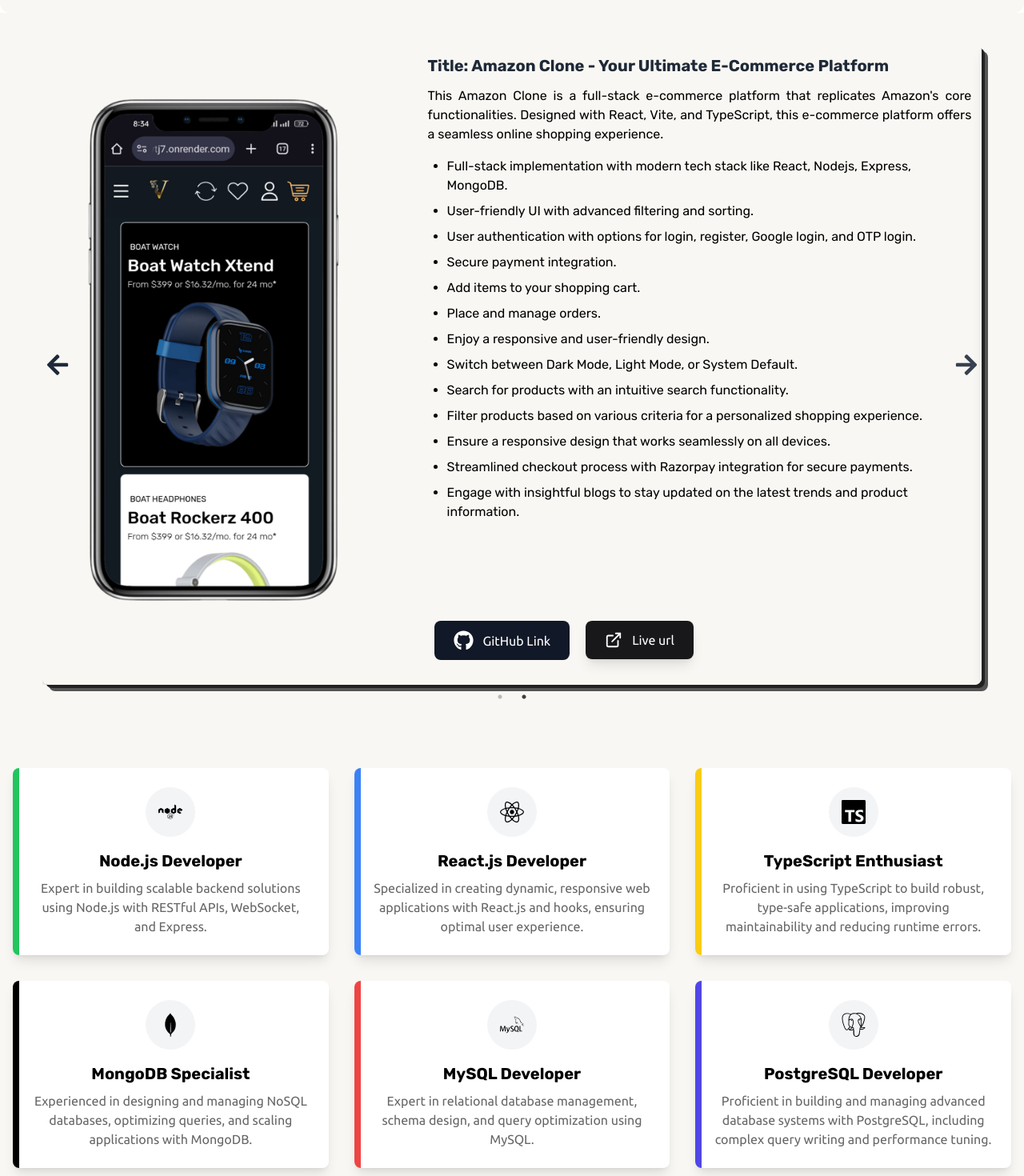
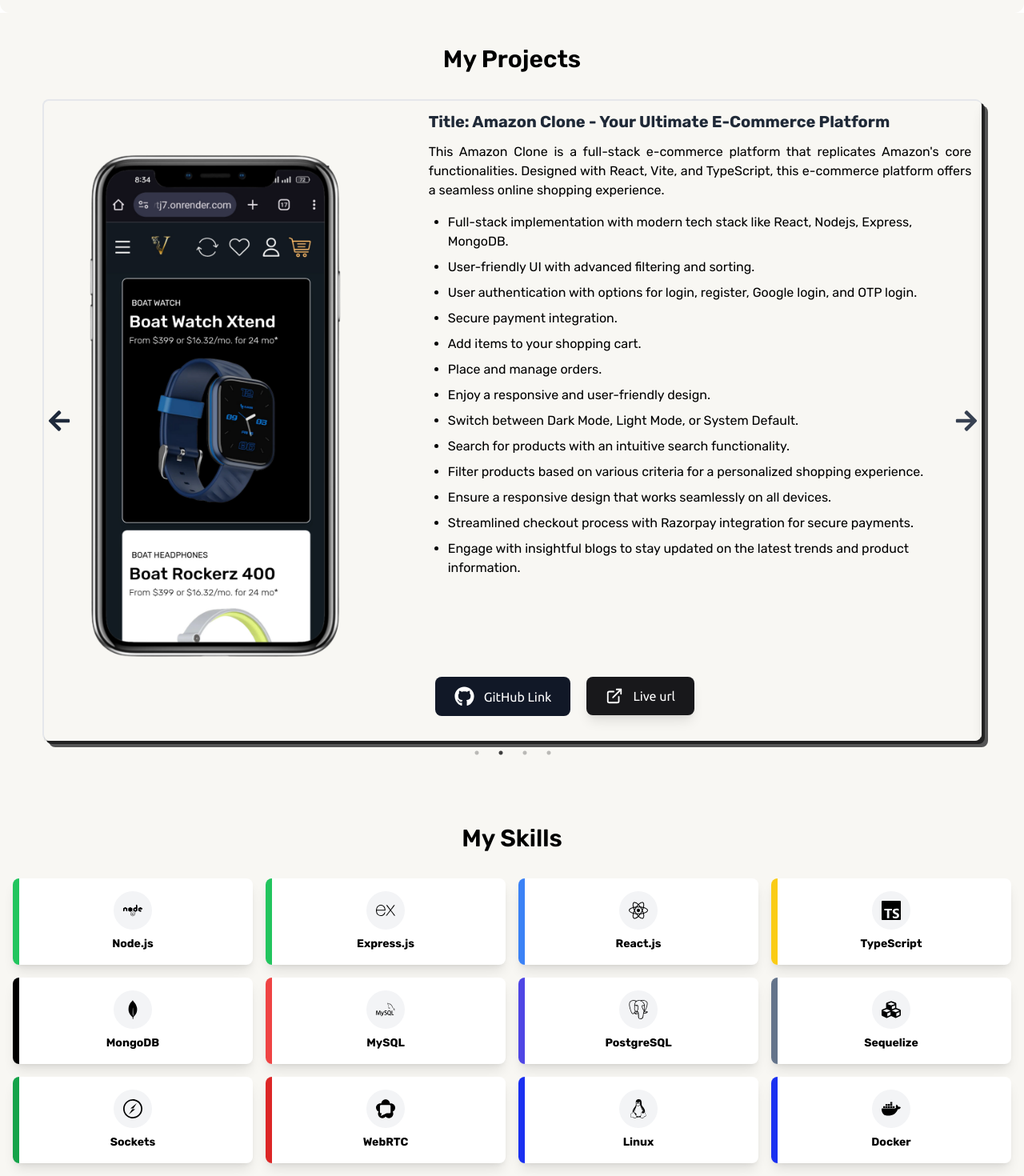
Before and after one commit to venu123143/portfolio, a React (Vite) app: page / in a window 1280 px wide. Shown: the part 840-2310 px from the top of the page at 80% size. Built offline with nearby package versions, Linux system fonts and the light colour scheme; a web font is replaced by a local one.

Commit message:
ui changes done

```diff
--- a/src/components/Cards.tsx
+++ b/src/components/Cards.tsx
@@ -1,86 +1,91 @@
 import React from 'react';
 import { motion } from 'framer-motion';
 import { FaNode, FaReact, FaCubes } from 'react-icons/fa';
-import { SiMongodb, SiSocketdotio, SiMysql, SiWebrtc, SiPostgresql, SiTypescript } from 'react-icons/si';
-interface PortfolioItem {
+import { SiMongodb, SiExpress, SiSocketdotio, SiMysql, SiWebrtc, SiPostgresql, SiTypescript, SiLinux, SiDocker } from 'react-icons/si';
+
+interface ISkills {
   title: string;
-  subtitle: string;
   icon: React.ReactNode;
   color: string;
 }
 
-const portfolioData: PortfolioItem[] = [
+const Skills: ISkills[] = [
   {
-    title: 'Node.js Developer',
-    subtitle: 'Expert in building scalable backend solutions using Node.js with RESTful APIs, WebSocket, and Express.',
-    icon: <FaNode size={30} />,
+    title: 'Node.js',
+    icon: <FaNode size={24} />,
     color: 'bg-green-500',
   },
   {
-    title: 'React.js Developer',
-    subtitle: 'Specialized in creating dynamic, responsive web applications with React.js and hooks, ensuring optimal user experience.',
-    icon: <FaReact size={30} />,
+    title: 'Express.js',
+    icon: <SiExpress size={24} />,
+    color: 'bg-green-500',
+  },
+  {
+    title: 'React.js',
+    icon: <FaReact size={24} />,
     color: 'bg-blue-500',
   },
   {
-    title: 'TypeScript Enthusiast',
-    subtitle: 'Proficient in using TypeScript to build robust, type-safe applications, improving maintainability and reducing runtime errors.',
-    icon: <SiTypescript size={30} />,
+    title: 'TypeScript',
+    icon: <SiTypescript size={24} />,
     color: 'bg-yellow-400',
   },
   {
-    title: 'MongoDB Specialist',
-    subtitle: 'Experienced in designing and managing NoSQL databases, optimizing queries, and scaling applications with MongoDB.',
-    icon: <SiMongodb size={30} />,
+    title: 'MongoDB',
+    icon: <SiMongodb size={24} />,
     color: 'bg-black',
   },
   {
-    title: 'MySQL Developer',
-    subtitle: 'Expert in relational database management, schema design, and query optimization using MySQL.',
-    icon: <SiMysql size={30} />,
+    title: 'MySQL',
+    icon: <SiMysql size={24} />,
     color: 'bg-red-500',
   },
   {
-    title: 'PostgreSQL Developer',
-    subtitle: 'Proficient in building and managing advanced database systems with PostgreSQL, including complex query writing and performance tuning.',
-    icon: <SiPostgresql size={30} />,
+    title: 'PostgreSQL',
+    icon: <SiPostgresql size={24} />,
     color: 'bg-indigo-600',
   },
   {
-    title: 'Sequilize Expert',
-    subtitle: 'Skilled in designing and implementing distributed systems with Node.js, Docker, and Kubernetes for high scalability.',
-    icon: <FaCubes size={30} />,
+    title: 'Sequelize',
+    icon: <FaCubes size={24} />,
     color: 'bg-slate-500',
   },
   {
-    title: 'Sockets Specialist',
-    subtitle: 'Skilled in designing and implementing distributed systems with Node.js, Docker, and Kubernetes for high scalability.',
-    icon: <SiSocketdotio size={30} />,
+    title: 'Sockets',
+    icon: <SiSocketdotio size={24} />,
     color: 'bg-green-600',
   },
   {
-    title: 'WebRtc Expert',
-    subtitle: 'Skilled in designing and implementing distributed systems with Node.js, Docker, and Kubernetes for high scalability.',
-    icon: <SiWebrtc size={30} />,
+    title: 'WebRTC',
+    icon: <SiWebrtc size={24} />,
     color: 'bg-red-600',
+  },
+  {
+    title: 'Linux',
+    icon: <SiLinux size={24} />,
+    color: 'bg-[#1a30f1]',
+  },
+  {
+    title: 'Docker',
+    icon: <SiDocker size={24} />,
+    color: 'bg-[#1a30f1]',
   },
 ];
 
-const PortfolioItem = ({ title, subtitle, icon, color }: PortfolioItem) => {
+const SkillCard = ({ title, icon, color }: ISkills) => {
   return (
     <motion.div
       initial={{ opacity: 0, y: 50 }}
       whileInView={{ opacity: 1, y: 0 }}
       viewport={{ once: true }}
       transition={{ duration: 0.6 }}
-      className="bg-white relative rounded-lg shadow-lg p-6 flex flex-col items-center"
+      className="bg-white relative rounded-lg shadow-lg p-4 flex flex-col items-center"
     >
       <div
         className={`absolute top-0 bottom-0 left-0 w-2 rounded-l-lg ${color}`}
       ></div>
-      <div className="bg-gray-100 rounded-full p-4 mb-4">{icon}</div>
-      <h3 className="text-xl font-rubik font-bold mb-2">{title}</h3>
-      <p className="text-black/60 font-ubuntu text-center">{subtitle}</p>
+      <div className="bg-gray-100 rounded-full p-3 mb-2">{icon}</div>
+      <h3 className="text-sm font-rubik font-bold text-center">{title}</h3>
     </motion.div>
   );
 };
@@ -88,9 +93,10 @@
 const Portfolio = () => {
   return (
     <div id="skills" className="bg-[#F8F7F3] py-16">
-      <div className="container mx-auto px-4 grid grid-cols-1 sm:grid-cols-2 md:grid-cols-3 gap-8">
-        {portfolioData.map((item, index) => (
-          <PortfolioItem key={index} {...item} />
+      <h2 className="page_title">My Skills</h2>
+      <div className="container mx-auto px-4 grid grid-cols-2 sm:grid-cols-3 md:grid-cols-4 gap-4">
+        {Skills.map((item, index) => (
+          <SkillCard key={index} {...item} />
         ))}
       </div>
     </div>
--- a/src/components/Experience.tsx
+++ b/src/components/Experience.tsx
@@ -34,6 +34,8 @@
       ref={componentRef} id="experience"
       className="min-h-screen  bg-[#F8F7F3] relative overflow-hidden"
     >
+      <h2 className="page_title">Experience</h2>
+
       <ExperienceCard />
     </div>
   );
--- a/src/components/Header.tsx
+++ b/src/components/Header.tsx
@@ -79,7 +79,7 @@
                         onHoverEnd={() => setIsHovered(false)}
                     >
                         <motion.button
-                            // initial={{ rotateY: 0 }}
+                            initial={{ rotateY: 0 }}
                             onClick={handleCopy}
                             animate={{ rotateY: isHovered ? 180 : 0 }}
                             transition={{ duration: 0.5, ease: "easeInOut" }} // Slower flip
--- a/src/components/Projects.tsx
+++ b/src/components/Projects.tsx
@@ -8,6 +8,8 @@
 import { Link } from "react-router-dom";
 import whatsapp from "../assets/whatsapp.png";
 import amazon from "../assets/amazon.png";
+import thapala from "../assets/thapala.png";
+import taso from "../assets/taso.png";
 import { LuExternalLink } from "react-icons/lu";
 
 
@@ -31,6 +33,7 @@
             link: "https://github.com/venu123143/whatsapp/",
             url: "https://whatsapp-mongo.onrender.com/",
             image: whatsapp,
+            className: "h-full object-cover"
         },
         {
             heading: "Title: Amazon Clone - Your Ultimate E-Commerce Platform",
@@ -55,6 +58,50 @@
             link: "https://github.com/venu123143/amazon_front",
             url: "https://amazon-clone-wtj7.onrender.com/",
             image: amazon,
+            className: "h-full object-cover"
+        },
+        {
+            heading: "Title: Thapala - Your Internal Email Communication Solution",
+            description: `Thapala is a streamlined email application designed for internal communication.
+            It allows users to send, receive, and draft emails seamlessly within the application using a unique
+            10-digit tCode as the email address. Built on a robust Node.js backend with MySQL database support.`,
+            bulletPoints: [
+                "Robust backend powered by Node.js and MySQL for reliability and scalability.",
+                "Used the sockets to send the email in real time.",
+                "Implemented funcnality like Send, receive, Schedule and draft email securely.",
+                "Save images and files in the secure vault for easy access and management.",
+                "Create labels like Gmail to organize emails into categories such as study, office, and personal.",
+                "Design and use templates to draft or send emails efficiently.",
+                "Customizable user settings, including dark mode, light mode, and system default themes.",
+                "Advanced search and filtering for finding specific emails quickly.",
+                "Real-time notifications for new emails and updates.",
+            ],
+            link: "https://github.com/shivam-ahex/Thapala_backend/tree/development",
+            url: "https://tapp.ahexlab.com/#/",
+            image: thapala,
+            className: "h-full object-fit h-auto"
+        },
+        {
+            heading: "Title: Taso - A Social Media Platform for Traders",
+            description: `Taso is a robust and collaborative social media application designed specifically for traders.
+            It empowers users to connect, share, and learn within a thriving community of like-minded individuals.
+            With Taso, you can engage in meaningful discussions, create focused groups, and access valuable mentorship
+            programs tailored to your trading journey.`,
+            bulletPoints: [
+                "Individual Messaging: Connect with other traders directly through private one-on-one messages to exchange ideas and insights.",
+                "Group Messaging: Join or create group chats for collective discussions, sharing updates, and brainstorming strategies.",
+                "Clubs: Central hubs for sharing thoughts and ideas. Admins can post updates, share data, and communicate effectively with members.",
+                "Linked Clubs: Unique feature allowing admins to create sub-clubs within a club for specialized discussions.",
+                "Mentorship Programs: Integrated with clubs to enable experienced traders to guide others with videos, educational resources, and strategies.",
+                "Interactive Sessions: Initiate one-on-one video calls or go live to engage followers and other users in real-time discussions.",
+                "Advanced Notifications: Stay updated with real-time alerts for group activities, mentorship updates, and messages.",
+                "Enhanced Search and Filters: Quickly find groups, messages, or posts tailored to your trading interests.",
+                "User Customization: Personalize your experience with dark mode, light mode, and custom notification settings.",
+                "Secure Communication: Built with privacy in mind, ensuring all chats and data are encrypted.",
+            ],
+            url: "https://tasosolutions.in",
+            image: taso,
+            className: "h-full object-cover"
         },
     ];
 
@@ -103,16 +150,17 @@
     }, []);
 
     return (
-        <div className="w-full bg-[#F8F7F3] flex justify-center items-center py-10 font-inter">
+        <div className="w-full bg-[#F8F7F3] flex flex-col justify-center items-center py-10 font-inter">
+            <h2 className="page_title">My Projects</h2>
             {loading ? (
                 <div className="flex items-center justify-center h-screen">
                     <ClipLoader size={50} color="#4A90E2" />
                 </div>
             ) : (
-                <div className="w-11/12 shadow-retro rounded-lg">
+                <div className="w-11/12 border-t-2 border-l-2 shadow-retro rounded-lg">
                     <Slider {...settings}>
                         {carouselData.map((item, index) => (
-                            <Card
+                            <ProjectCard
                                 key={index}
                                 heading={item.heading}
                                 description={item.description}
@@ -120,6 +168,7 @@
                                 image={item.image}
                                 url={item.url}
                                 bulletPoints={item.bulletPoints}
+                                className={item.className}
                             />
                         ))}
                     </Slider>
@@ -132,14 +181,15 @@
 interface CardProps {
     heading: string;
     description: string;
-    link: string;
+    link?: string;
     image: any | null;
     url: string | null;
-    bulletPoints?: string[]; // Optional array of bullet points
+    bulletPoints?: string[];
+    className: string;
 }
 
 
-const Card: React.FC<CardProps> = ({ heading, description, link, image, url, bulletPoints }) => {
+const ProjectCard: React.FC<CardProps> = ({ heading, description, link, image, url, bulletPoints, className }) => {
     return (
         <motion.div id="projects"
             className="relative rounded-lg h-screen bg-[#F8F7F3] shadow-lg hover:shadow-2xl overflow-hidden transform transition duration-300"
@@ -153,7 +203,7 @@
                     <img
                         src={image}
                         alt="Project Image"
-                        className="h-full object-cover"
+                        className={className}
                     />
                 </div>
 
@@ -175,11 +225,14 @@
                         )}
                     </div>
                     <div className="flex ">
-                        <Link to={link} target="_blank" rel="noopener noreferrer"
-                            className="self-start ml-5 w-fit space-x-3 flex items-center justify-center bg-gray-900 text-white px-6 py-3 rounded-lg cursor-pointer font-ubuntu hover:bg-zinc-950">
-                            <FaGithub size={25} className="inline" />
-                            <span> GitHub Link</span>
-                        </Link>
+                        {
+                            link &&
+                            <Link to={link} target="_blank" rel="noopener noreferrer"
+                                className="self-start ml-5 w-fit space-x-3 flex items-center justify-center bg-gray-900 text-white px-6 py-3 rounded-lg cursor-pointer font-ubuntu hover:bg-zinc-950">
+                                <FaGithub size={25} className="inline" />
+                                <span> GitHub Link</span>
+                            </Link>
+                        }
                         {
                             url &&
                             <Link to={url} target="_blank" rel="noopener noreferrer"
--- a/src/css/App.css
+++ b/src/css/App.css
@@ -22,3 +22,9 @@
 .shadowcss {
 	filter: drop-shadow(8px 8px 15px #f5efd5);
 }
+
+
+
+.page_title {
+    @apply text-3xl font-semibold mb-8 text-center font-rubik
+}
--- a/src/routes/Portfolio.tsx
+++ b/src/routes/Portfolio.tsx
@@ -5,6 +5,7 @@
 import Cards from '../components/Cards'
 import Contact from '../components/Contact'
 import WaveHeader from '../ui/WaveHeader';
+import PaperCutEffect from '../ui/PaperCut'
 
 
 {/* <svg xmlns="http://www.w3.org/2000/svg" viewBox="0 0 800 800" width="800" height="800">
@@ -20,6 +21,7 @@
             <Cards />
             <Experience />
             <Contact />
+            <PaperCutEffect />
         </div>
     )
 }
```
Also changed, not shown: src/components/Contact.tsx (+4 -4 lines), src/ui/ExperienceUi.tsx (+8 -10 lines), src/ui/PaperCut.tsx (added, +78 -0 lines), src/assets/taso.png (added), src/assets/thapala.png (added), src/css/index.css (line endings or trailing spaces).
